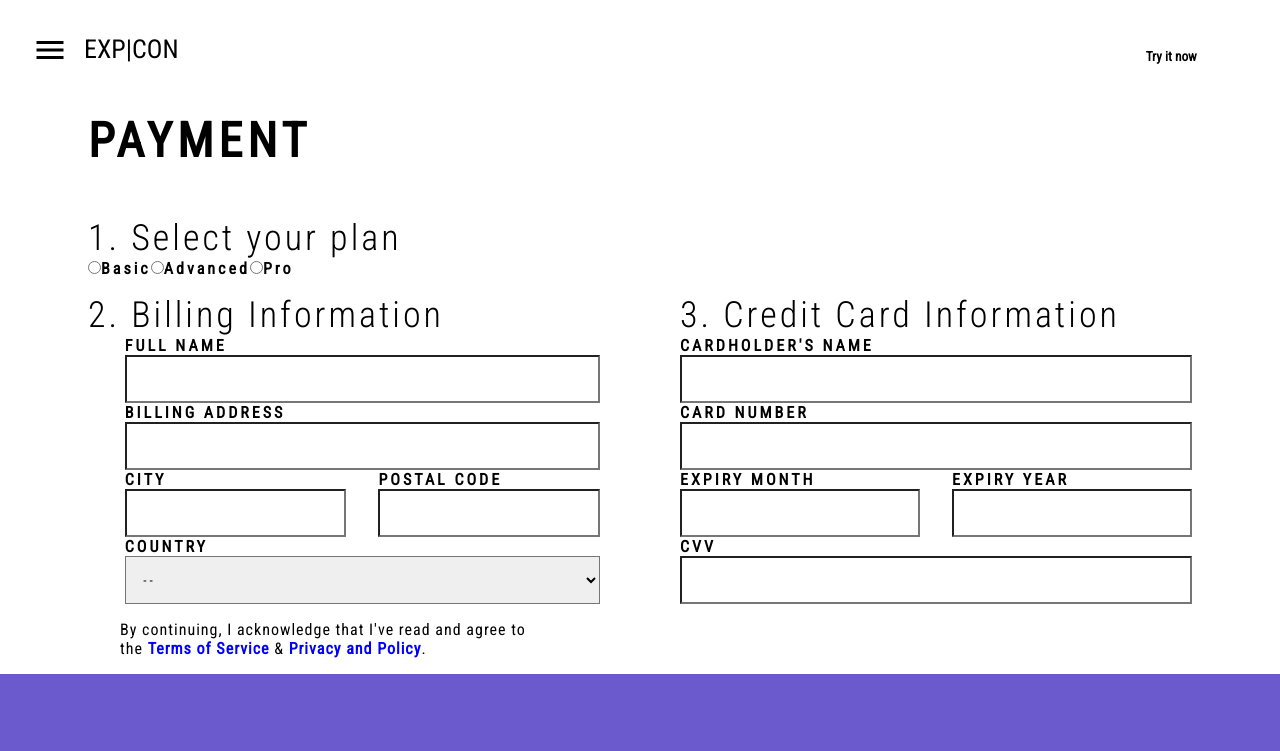
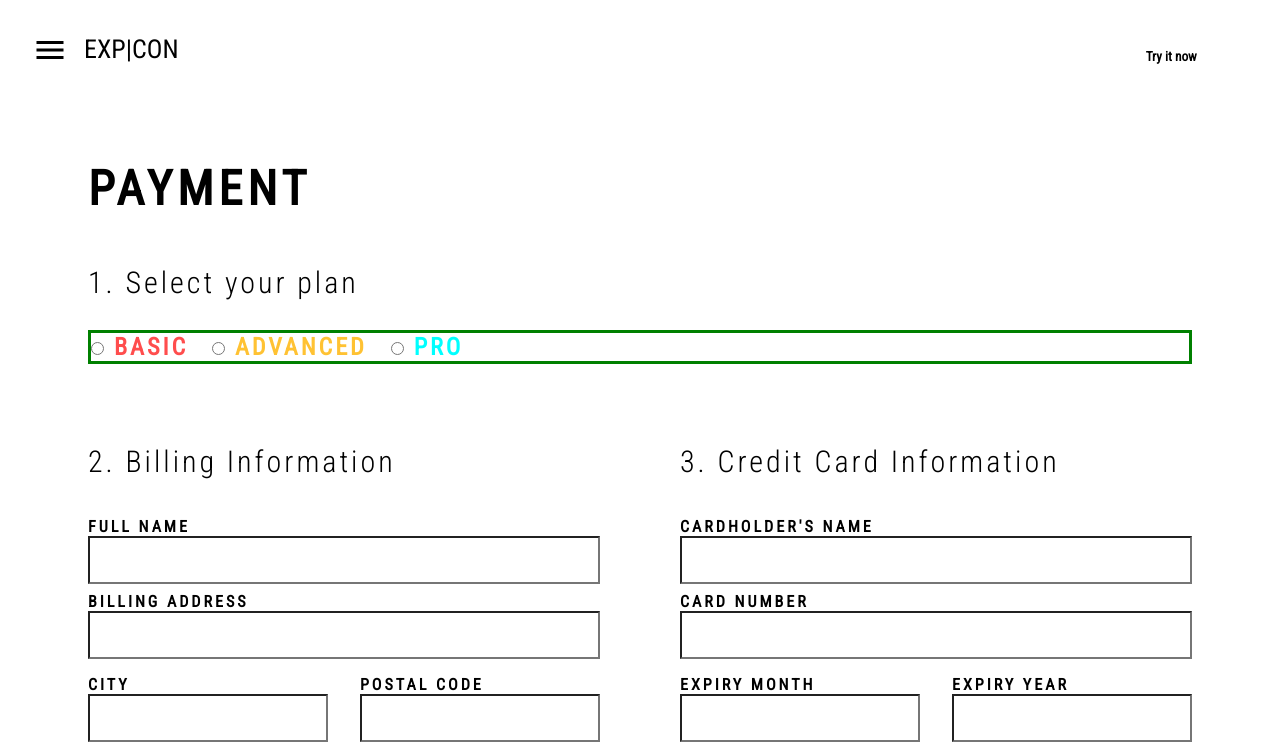
Before and after one commit to bdejene19/ConcertWebpage, a React (Create React App) app: page /payNow in a window 1280 px wide. Shown: the top 751 px of the page. Built offline with nearby package versions, Linux system fonts and the light colour scheme.

Commit message:
Fixed spacing of payment page. Refactored css to clean up code

```diff
--- a/src/components/payment/BillingSection.js
+++ b/src/components/payment/BillingSection.js
@@ -7,6 +7,7 @@ const UserBillingInfo = styled.div`
     display: grid;
     grid-template-columns: 40vw 40vw;
     grid-column-gap: 5em;
+    padding-bottom: 20em;
     align-items: center;
     justify-content: center;
     letter-spacing: 3px;
@@ -16,32 +17,54 @@ const UserBillingInfo = styled.div`
     }
 
     h6 {
-        font-size: 36px;
+        font-size: 30px;
         font-weight: 300;
         /* padding-bottom: 0.5em; */
+        padding-bottom: 1em;
 
     }
 
     .payment-title {
         grid-column: 1/3;
+        padding-top: 1em;
         padding-bottom: 1em;
     }
 
+
     .payment-1 {
-        padding-bottom: 1em;
+        padding-bottom: 5em;
+        grid-column: 1/3;
+        grid-row: 1;
     }
 
-    #form-p1 {
-        margin-left: 2.3em;
-    }
+
 
     label {
         font-weight: bold;
     }
 
-    .payment-2 {
+    .plan-choices {
+        border: solid green;
+        font-size: 24px;
+        column-gap: 1em;
+        & input::before {
+            border: solid white 3px;
+        }
+
+        label {
+            padding-right: 1em;
+            padding-left: 10px;
+
+        }
+
+
+    }
+
+
+
+
+    form {
         width: 100%;
-        grid-column: 1;
         grid-row: 2;
         input  {
             width: 100%;
@@ -56,23 +79,12 @@ const UserBillingInfo = styled.div`
             width: 100%;
             height: 6vh;
             border-radius: 0;
-            padding: 1em;
+            /* padding: 1em; */
+        }
+        & div {
+            padding-top: 0.5em;
         }
     }
-
-    .payment-3 {
-        grid-column: 2;
-        grid-row: 2;
-        width: 100%;
-        input  {
-            width: 100%;
-            font-size: 16px;
-            padding: 1em;
-            height: 6vh;
-            border-radius: 0;
-        }
-    }
-
     .smallText-input {
         display: flex;
         grid-gap: 2em;
@@ -97,14 +109,13 @@ export default function BillingSection() {
             <div className='payment-1'>
                 <h1 className='payment-title'>PAYMENT</h1>
                 <h6>1. Select your plan</h6>
-                <div>
+                <div className='plan-choices'>
                     <input type='radio' name='plan-type' id='basic'></input>
-                    <label for='basic'>Basic</label>
+                    <label for='basic' style={{color: '#ff4d4d'}}>BASIC</label>
                     <input type='radio' name='plan-type' id='advanced' value='advanced'></input>
-                    <label for='advanced'>Advanced</label>
+                    <label for='advanced' style={{color: '#ffc233'}}>ADVANCED</label>
                     <input type='radio' name='plan-type' id='pro' value='pro'></input>
-                    <label for='basic'>Pro</label>
-
+                    <label for='basic' style={{color: 'aqua'}}>PRO</label>
                 </div>
             </div>
 
@@ -190,7 +201,7 @@ export default function BillingSection() {
                                 <label for='expiry-year'>
                                     EXPIRY YEAR
                                 </label><br></br>
-                                <input type='text' id='postalCode' className='smallText-bar' id='expiry-year'></input>
+                                <input type='text' className='smallText-bar' id='expiry-year'></input>
                             </div>
                         </div>
 
@@ -205,7 +216,6 @@ export default function BillingSection() {
                 </div>
 
             </div>
-            <br></br>
 
 
             <TermsAgreement ></TermsAgreement>
--- a/src/components/payment/TermsAgreement.js
+++ b/src/components/payment/TermsAgreement.js
@@ -3,12 +3,10 @@ import styled from 'styled-components';
 
 const TermsContainer = styled.p`
     color: black;
-    font-size: 16px;
+    font-size: 18px;
     letter-spacing: 1px;
     width: 80%;
-    padding-top: 1em;
-    padding-bottom: 1em;
-    margin-left: 2em;
+    padding-top: 3em;
 
     a {
         color: blue;
```
